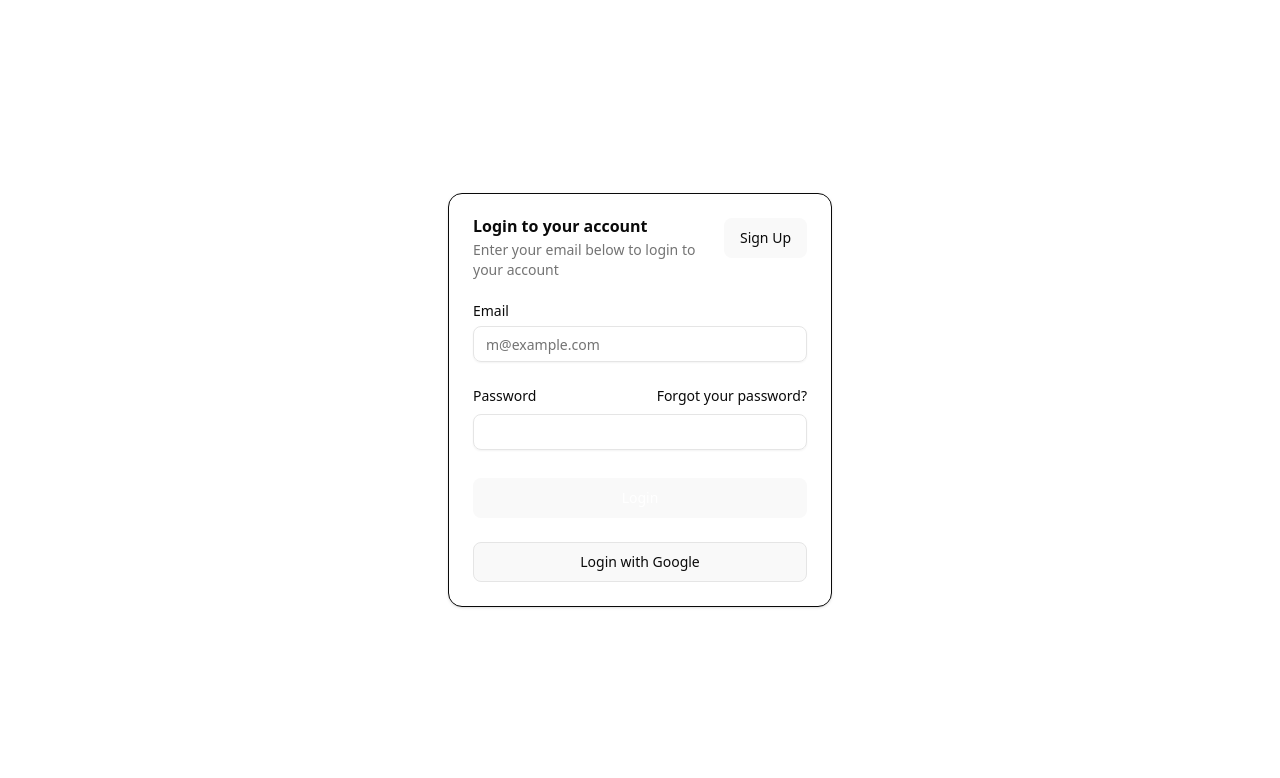
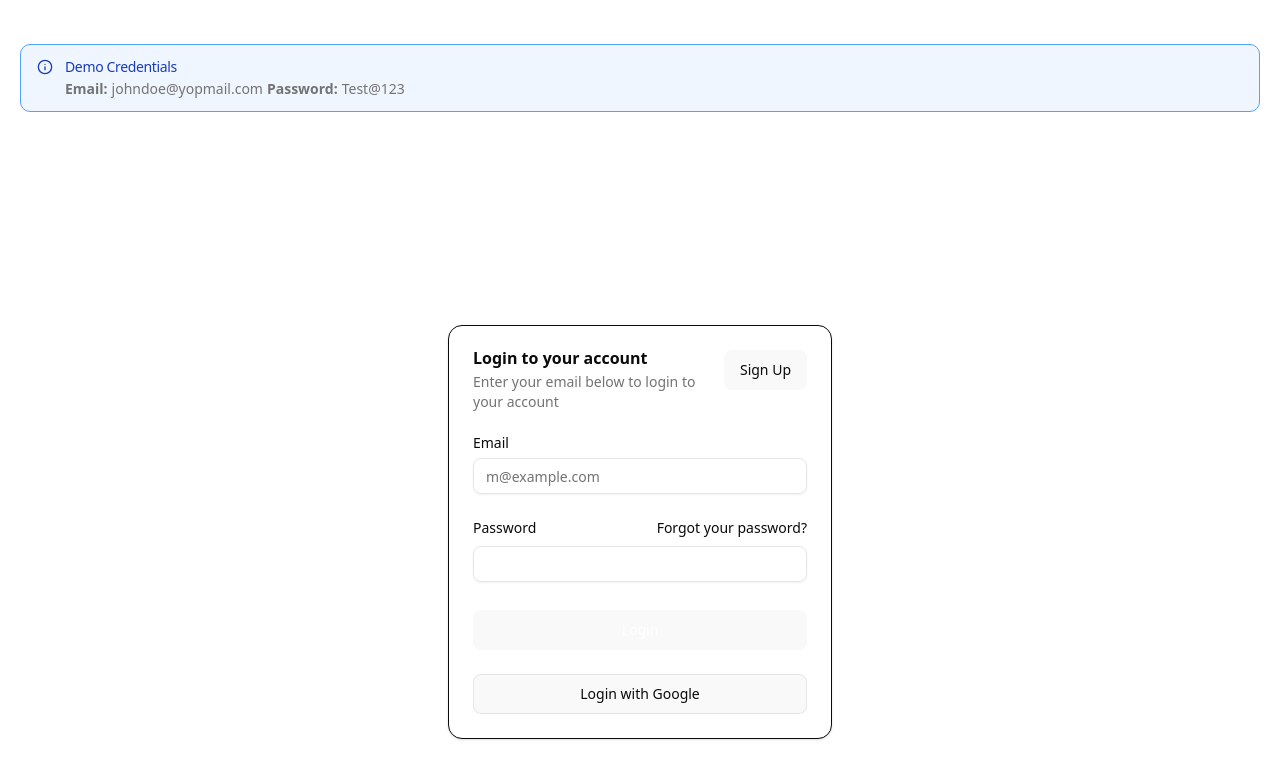
Before and after one commit to Aakashpaliwal/netflixGPT, a React app: page / in a window 1280 px wide. Shown: the top 778 px of the page. Built offline with nearby package versions, Linux system fonts and the light colour scheme; no server answers; the HTML template or start-up script is replaced by a standard one.

Commit message:
demo creds add

```diff
--- a/src/Screens/Authentication/Authentication.jsx
+++ b/src/Screens/Authentication/Authentication.jsx
@@ -30,6 +30,8 @@ import { useMutation } from "@tanstack/react-query";
 import { loginUser, registerUser } from "@/API/AuthApi";
 import useUserStore from "@/store/userStore";
 import axiosInstance from "@/API/interceptor";
+import { Alert, AlertDescription, AlertTitle } from "@/components/ui/alert";
+import { Info } from "lucide-react";
 
 const loginSchema = z.object({
   email: z.string().email("Invalid email"),
@@ -72,7 +74,7 @@ const Authentication = () => {
   const regsiterMutation = useMutation({
     mutationFn: registerUser,
     onSuccess: (res) => {
-      setIsUserLoggedIn(1)
+      setIsUserLoggedIn(1);
       toast.success("User Registered Successfully.");
       setIsSignup(false);
     },
@@ -84,7 +86,7 @@ const Authentication = () => {
   const loginMutation = useMutation({
     mutationFn: loginUser,
     onSuccess: async (res) => {
-      setIsUserLoggedIn(1)
+      setIsUserLoggedIn(1);
       toast.success("User LoggedIn Successfully.");
       setUserName("Akash");
       setUserImageUrl(null);
@@ -111,7 +113,7 @@ const Authentication = () => {
     try {
       const userGoogleCred = await signInWithPopup(auth, provider);
       if (userGoogleCred) {
-        setIsUserLoggedIn(1)
+        setIsUserLoggedIn(1);
         setUserImageUrl(userGoogleCred?.user?.photoURL);
         toast.success("User LoggedIn Successfully.");
       }
@@ -121,6 +123,18 @@ const Authentication = () => {
   };
 
   return (
+    <>
+      <div className="w-full mt-6 p-5">
+        <Alert className="bg-blue-50 border-blue-400 text-blue-800">
+          <Info className="h-4 w-4" />
+          <AlertTitle>Demo Credentials</AlertTitle>
+          <AlertDescription className={"flex"}>
+            <span className="font-semibold">Email:</span> johndoe@yopmail.com
+            <span className="font-semibold">Password:</span> Test@123
+          </AlertDescription>
+        </Alert>
+      </div>
+
       <div className="flex justify-center items-center h-screen m-auto w-full">
         <Card className="w-full max-w-sm">
           <CardHeader>
@@ -167,7 +181,9 @@ const Authentication = () => {
                     {...register("email")}
                   />
                   {errors.email && (
-                  <p className="text-sm text-red-500">{errors.email.message}</p>
+                    <p className="text-sm text-red-500">
+                      {errors.email.message}
+                    </p>
                   )}
                 </div>
                 <div className="grid gap-2">
@@ -197,7 +213,9 @@ const Authentication = () => {
               </div>
               <Button
                 type="submit"
-              disabled={regsiterMutation?.isPending || loginMutation?.isPending}
+                disabled={
+                  regsiterMutation?.isPending || loginMutation?.isPending
+                }
                 className="w-full mt-7"
               >
                 {(regsiterMutation?.isPending || loginMutation?.isPending) && (
@@ -228,6 +246,7 @@ const Authentication = () => {
           )}
         </Card>
       </div>
+    </>
   );
 };
 
--- /dev/null
+++ b/src/components/ui/alert.jsx
@@ -0,0 +1,63 @@
+import * as React from "react"
+import { cva } from "class-variance-authority";
+
+import { cn } from "@/lib/utils"
+
+const alertVariants = cva(
+  "relative w-full rounded-lg border px-4 py-3 text-sm grid has-[>svg]:grid-cols-[calc(var(--spacing)*4)_1fr] grid-cols-[0_1fr] has-[>svg]:gap-x-3 gap-y-0.5 items-start [&>svg]:size-4 [&>svg]:translate-y-0.5 [&>svg]:text-current",
+  {
+    variants: {
+      variant: {
+        default: "bg-card text-card-foreground",
+        destructive:
+          "text-destructive bg-card [&>svg]:text-current *:data-[slot=alert-description]:text-destructive/90",
+      },
+    },
+    defaultVariants: {
+      variant: "default",
+    },
+  }
+)
+
+function Alert({
+  className,
+  variant,
+  ...props
+}) {
+  return (
+    <div
+      data-slot="alert"
+      role="alert"
+      className={cn(alertVariants({ variant }), className)}
+      {...props} />
+  );
+}
+
+function AlertTitle({
+  className,
+  ...props
+}) {
+  return (
+    <div
+      data-slot="alert-title"
+      className={cn("col-start-2 line-clamp-1 min-h-4 font-medium tracking-tight", className)}
+      {...props} />
+  );
+}
+
+function AlertDescription({
+  className,
+  ...props
+}) {
+  return (
+    <div
+      data-slot="alert-description"
+      className={cn(
+        "text-muted-foreground col-start-2 grid justify-items-start gap-1 text-sm [&_p]:leading-relaxed",
+        className
+      )}
+      {...props} />
+  );
+}
+
+export { Alert, AlertTitle, AlertDescription }
--- a/src/index.css
+++ b/src/index.css
@@ -9,7 +9,7 @@
 
   color-scheme: light dark;
   color: rgba(255, 255, 255, 0.87);
-  background-color: #242424;
+  /* background-color: #242424; */
 
   font-synthesis: none;
   text-rendering: optimizeLegibility;
```
Lines whose indentation alone changed are shown as unchanged.
